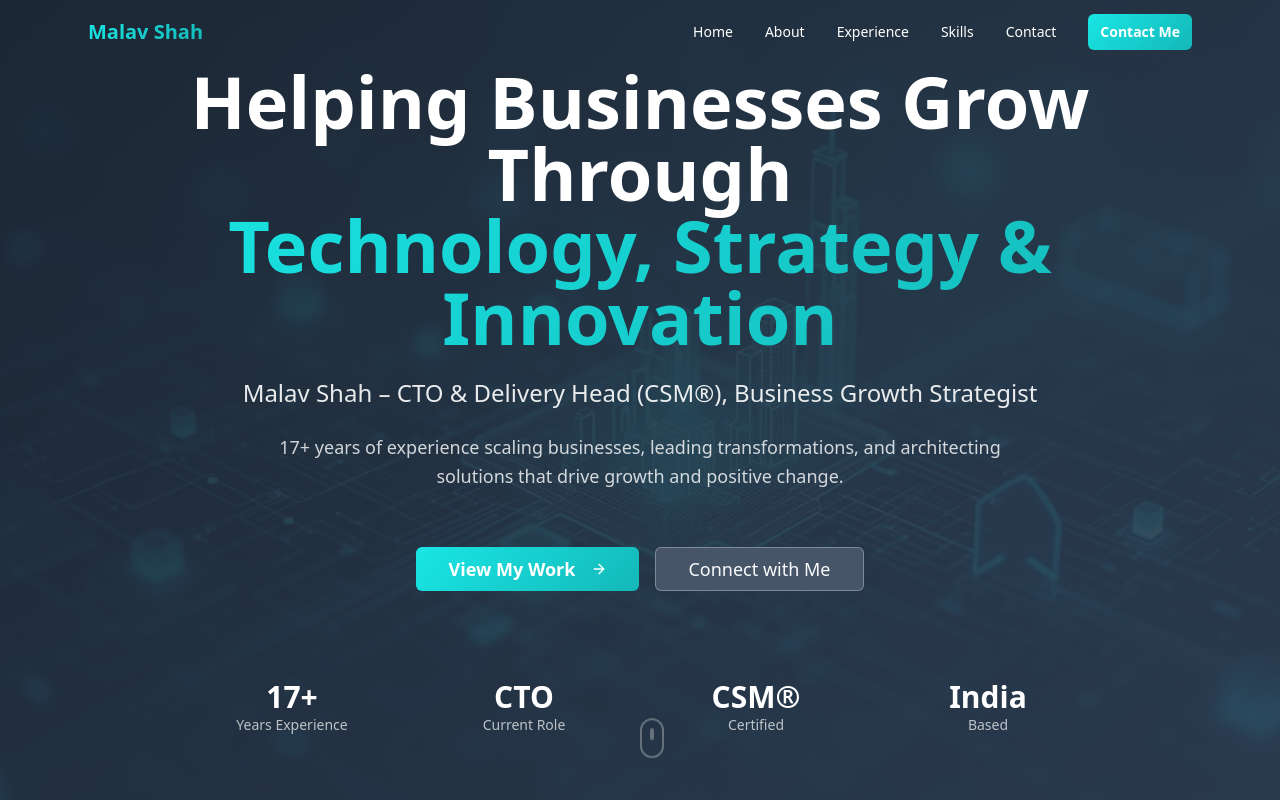
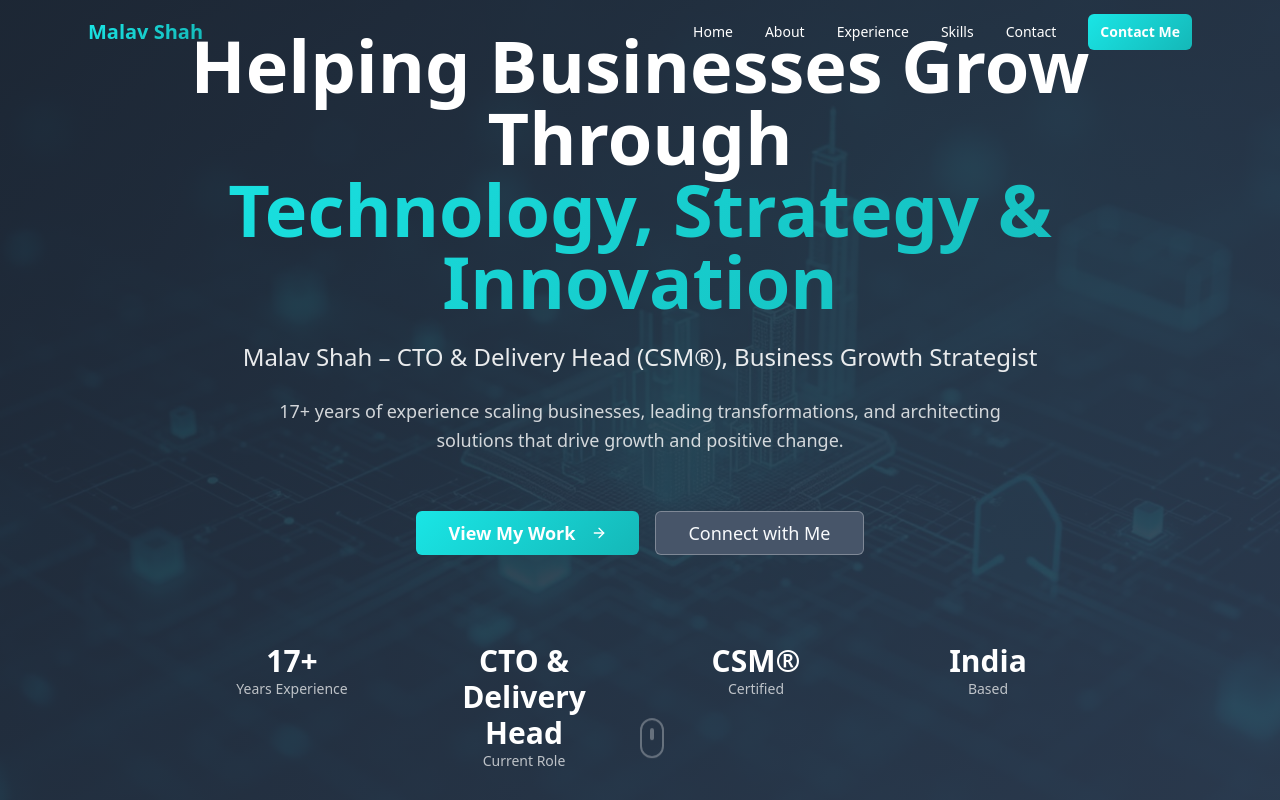
Before and after one commit to malove7/malav-tech-growth, a React (Vite) app: page / in a window 1280 px wide. Shown: the top 800 px of the page. Built offline with nearby package versions, Linux system fonts and the light colour scheme.

Commit message:
Update Hero Section Title
Update the title in the Hero section to "CTO & Delivery Head".

```diff
--- a/src/components/Hero.tsx
+++ b/src/components/Hero.tsx
@@ -57,7 +57,7 @@ const Hero = () => {
               <div className="text-white/70 text-sm">Years Experience</div>
             </div>
             <div className="text-center">
-              <div className="text-3xl font-bold text-white">CTO</div>
+              <div className="text-3xl font-bold text-white">CTO & Delivery Head</div>
               <div className="text-white/70 text-sm">Current Role</div>
             </div>
             <div className="text-center">
```
